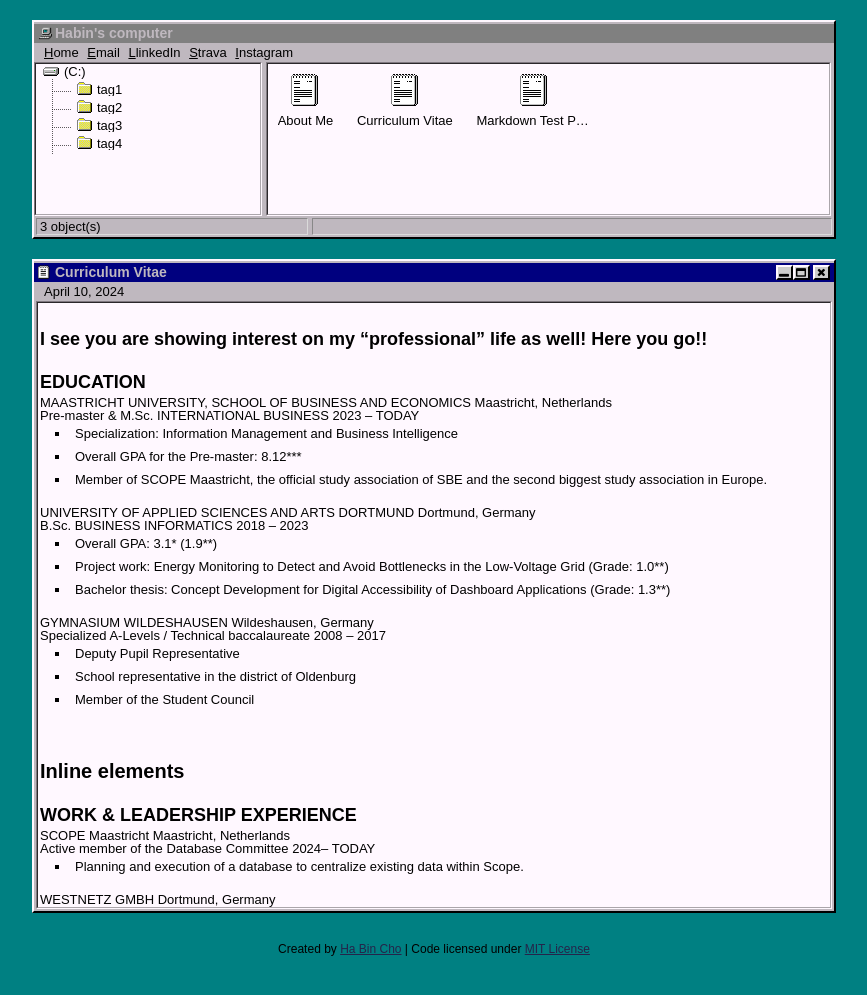
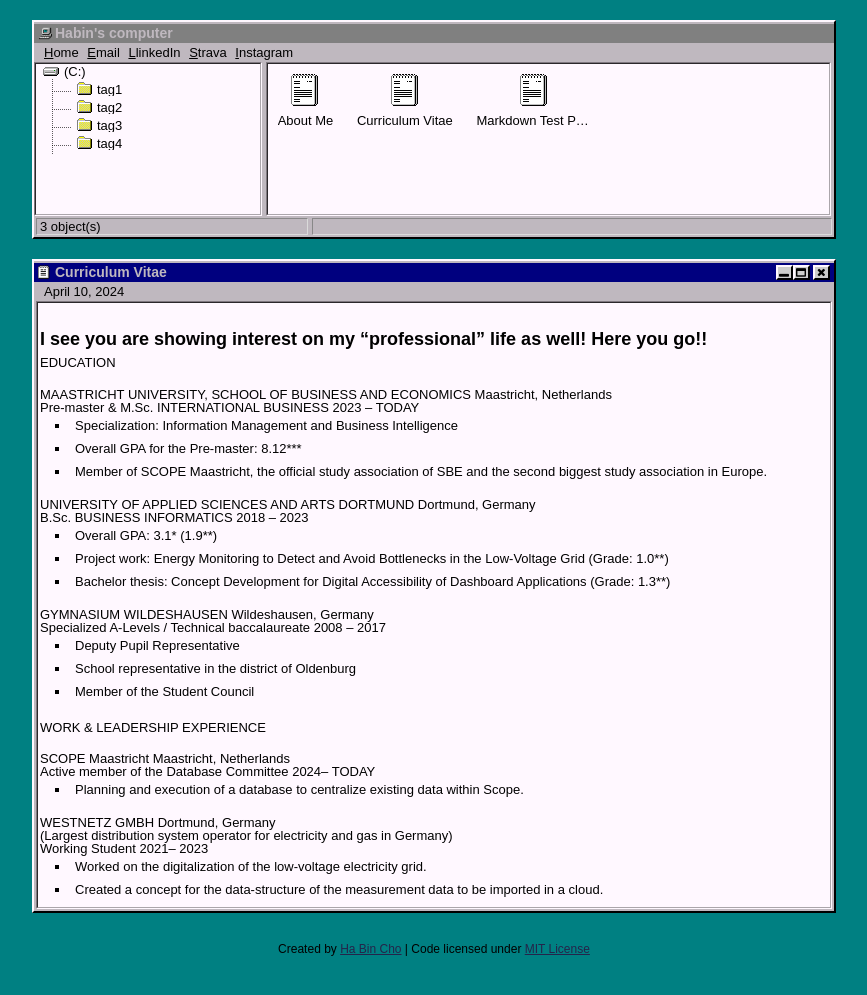
Before and after one commit to heybin314/heybin314.github.io, a Jekyll site: the page built from _posts/2024-04-10-cv.md, in a window 1280 px wide. Shown: the top 995 px of the page, without its empty margins (206-1073 px from the left). Built offline with Jekyll 4.4.1, drawn with Linux system fonts in a browser that asks for light colours.

Commit message:
Update 2024-04-10-cv.md

```diff
--- a/_posts/2024-04-10-cv.md
+++ b/_posts/2024-04-10-cv.md
@@ -7,7 +7,7 @@
 
 ## I see you are showing interest on my "professional" life as well! Here you go!!
 
-## EDUCATION
+<a name="Inline"></a>EDUCATION
 ### MAASTRICHT UNIVERSITY, SCHOOL OF BUSINESS AND ECONOMICS Maastricht, Netherlands
 #### Pre-master & M.Sc. INTERNATIONAL BUSINESS 2023 – TODAY
 - Specialization: Information Management and Business Intelligence
@@ -26,9 +26,7 @@
 - School representative in the district of Oldenburg
 - Member of the Student Council
 
-# <a name="Inline"></a>Inline elements
-
-## WORK & LEADERSHIP EXPERIENCE
+<a name="Inline"></a>WORK & LEADERSHIP EXPERIENCE
 ### SCOPE Maastricht Maastricht, Netherlands
 #### Active member of the Database Committee 2024– TODAY
 - Planning and execution of a database to centralize existing data within Scope.
@@ -53,9 +51,7 @@
 - Worked with people with severe physical and mental disabilities.
 - Planning and accompanying trips and events.
 
-# <a name="Inline"></a>Inline elements
-
-## SKILLS, ACTIVITIES & INTERESTS
+# <a name="Inline"></a>SKILLS, ACTIVITIES & INTERESTS
 Languages: Fluent in German and English, Conversational proficiency in Korean, Basic knowledge in French
 Technical Skills: Java, mySQL, KQL, JavaScript, Python, HTML & CSS, R, (e)EPK, SPSS, R, Adobe Photoshop
 Activities: Member of the badminton association of Maastricht University, road cycling, music & art
```
